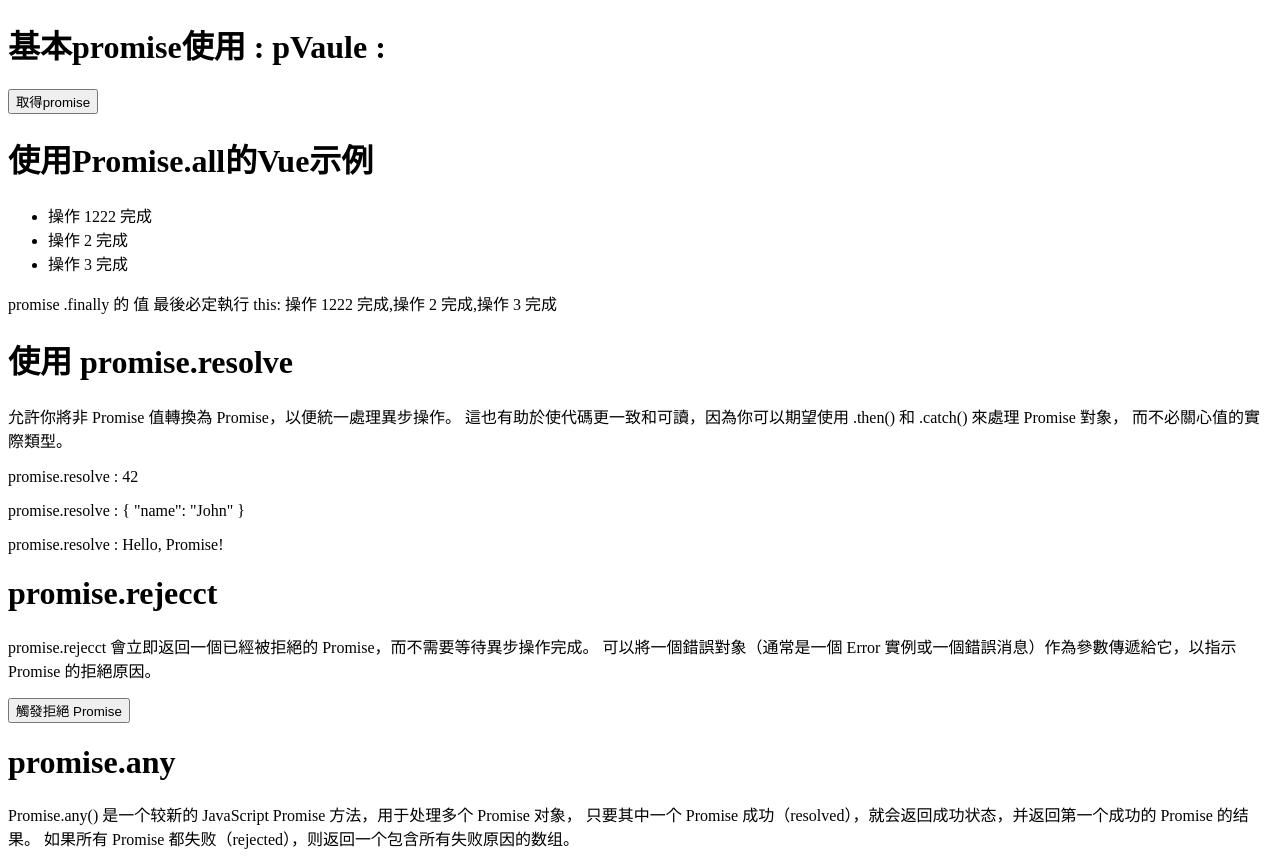
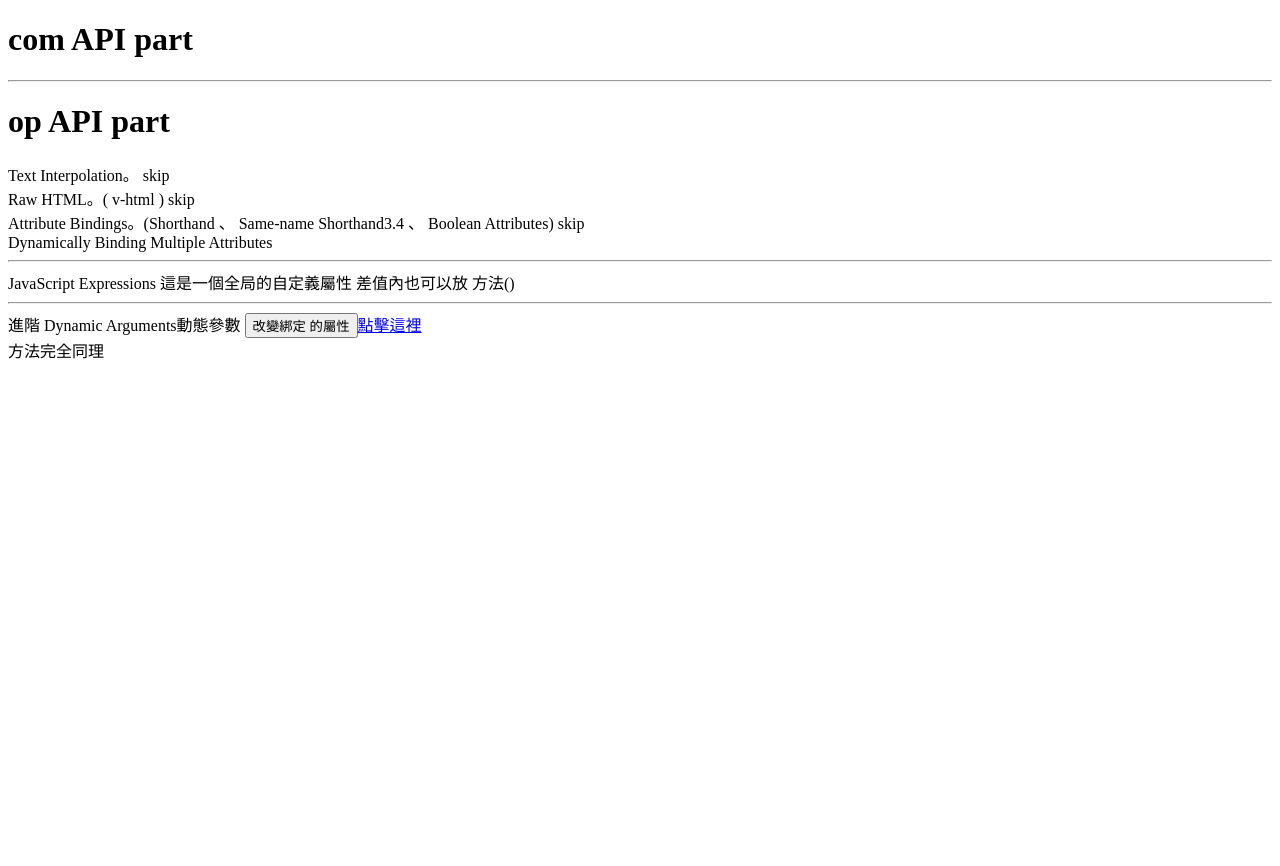
Before and after one commit to leo41271/Vue3-Official-Doc-Learn, a Vue app in the folder Vue3-Official-Doc-Learn/: page / in a window 1280 px wide. After the commit the page ends 800 px from the top, so only its background shows below. Built offline with nearby package versions, Linux system fonts and the light colour scheme.

Commit message:
4-Template-Syntax-opAPI comAPI : basic(多已於筆記或doc可看) 、 JS Expressions 、 Directives 、 Dynamic Arguments 、 部分請看筆記

```diff
--- a/Vue3-Official-Doc-Learn/src/App.vue
+++ b/Vue3-Official-Doc-Learn/src/App.vue
@@ -1,17 +1,17 @@
 <script setup></script>
 <script>
-import Promise from "@/pages/other/Promise.vue"
+import TemplateSyntax from "@/pages/com-doc/App-template-syntax.vue"
 export default {
   data() {
     return {
     }
   },
   components: {
-    Promise
+    TemplateSyntax
   }
 }
 </script>
 <template>
-  <Promise></Promise>
+  <TemplateSyntax></TemplateSyntax>
 </template>
 <style scoped></style>
--- a/Vue3-Official-Doc-Learn/src/main.js
+++ b/Vue3-Official-Doc-Learn/src/main.js
@@ -16,6 +16,8 @@ app.component("GlobalA", gloalComponentA)
     .component("GlobalB", gloalComponentB)
     .component("GlobalC", gloalComponentC);
 
+app.config.globalProperties.myCustomProperty = '這是一個全局的自定義屬性';// 添加一個全局的自定義屬性
+
 const appInstance = app.mount("#app"); // 觀察組件實例
 appInstance.gggg = 0;// appInstance.gggg++;
 console.log("proxy", appInstance.person);
--- /dev/null
+++ b/Vue3-Official-Doc-Learn/src/pages/com-doc/App-template-syntax.vue
@@ -0,0 +1,60 @@
+<!-- 模板語法 com APi opAPI 的差異 -->
+<!-- Single file component can contain only one <script> element -->
+<!-- 組合API -->
+<script setup>
+const objectOfAttrs2 = {
+    id: 'container',
+    class: 'wrapper'
+}
+</script>
+<!-- // setup() setup 下小節(Reactivity Fundamentals)會提，這裡簡單概略看。 -->
+<!-- 選項API -->
+<script>
+export default {
+    data() {
+        return {
+            objectOfAttrs1: {
+                id: 'container', class: 'wrapper'
+            },
+            attributeName: 'href',
+            url: 'https://www.example.com',
+            cssRed: 'color: red',
+            ggValue: "ic",
+            toggle: true,
+        }
+    },
+    methods: {
+        changeLink() {
+            if (this.toggle) {
+                this.attributeName = "style"
+            } else {
+                this.attributeName = "href"
+            }
+            this.toggle = !this.toggle
+        }
+    }
+}
+</script>
+<template>
+    <h1>com API part</h1>
+    <div v-bind="objectOfAttrs1"></div>
+    <hr>
+    <h1>op API part</h1>
+    Text Interpolation。 skip <br>
+    Raw HTML。( v-html ) skip <br>
+    Attribute Bindings。(Shorthand 、 Same-name Shorthand3.4 、 Boolean Attributes) skip <br>
+    Dynamically Binding Multiple Attributes
+    <div v-bind="objectOfAttrs2"></div>
+    <hr>
+    JavaScript Expressions
+    {{ this.myCustomProperty }}
+    {{ "差值內也可以放 方法()" }}
+    <hr>
+    進階 Dynamic Arguments動態參數
+    <button @['cl'+ggValue+'k']="changeLink()">改變綁定 的屬性</button>
+    <!-- <button @['clic' + 'k']="changeLink()">XXX</button>將會出錯 -->
+    <!-- 注意 vscode 自動排版可能會將 @['cl'+ggValue+'k'] 排版成錯誤格式: "@['cl ' +ggValu e +'k']" -->
+    <a :[attributeName]="toggle ? url : cssRed">點擊這裡</a> <br>
+    方法完全同理 <br>
+</template>
+<!-- 其他概念省略 -->
```
